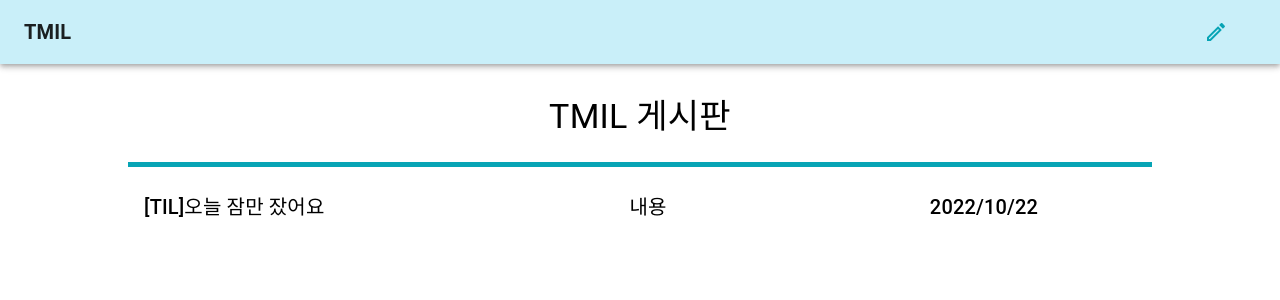
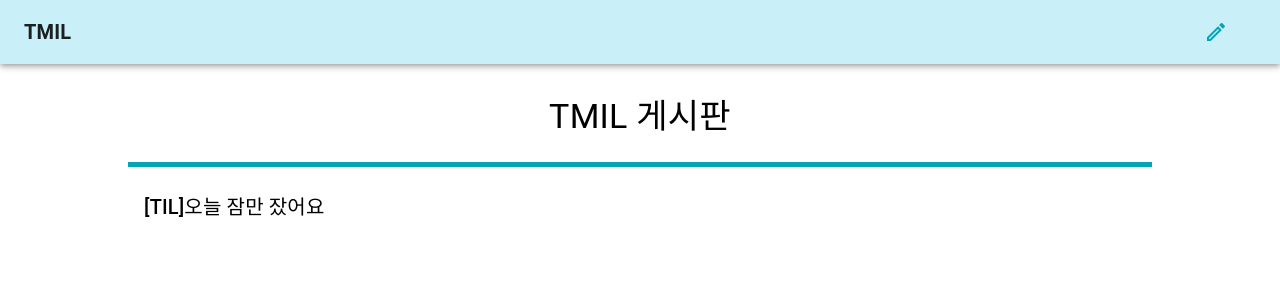
Before and after one commit to hanghae10Mini/TMIL, a React (Create React App) app: page / in a window 1280 px wide. Shown: the top 300 px of the page. Built offline with nearby package versions, Linux system fonts and the light colour scheme.

Commit message:
card props 변경

```diff
--- a/src/components/card/Card.jsx
+++ b/src/components/card/Card.jsx
@@ -3,7 +3,7 @@ import { Box, Typography } from '@mui/material';
 import theme from '../../styles/theme';
 
 function Card(props) {
-  const { title, content, day } = props;
+  const { title, usename, createdAt } = props;
   return (
     <Box
       width="100%"
@@ -17,10 +17,10 @@ function Card(props) {
         {title}
       </Typography>
       <Typography sx={{ width: '33%', textAlign: 'center' }} variant="h6">
-        {content}
+        {usename}
       </Typography>
       <Typography sx={{ width: '33%', textAlign: 'center' }} variant="h6">
-        {day}
+        {createdAt}
       </Typography>
     </Box>
   );
```
